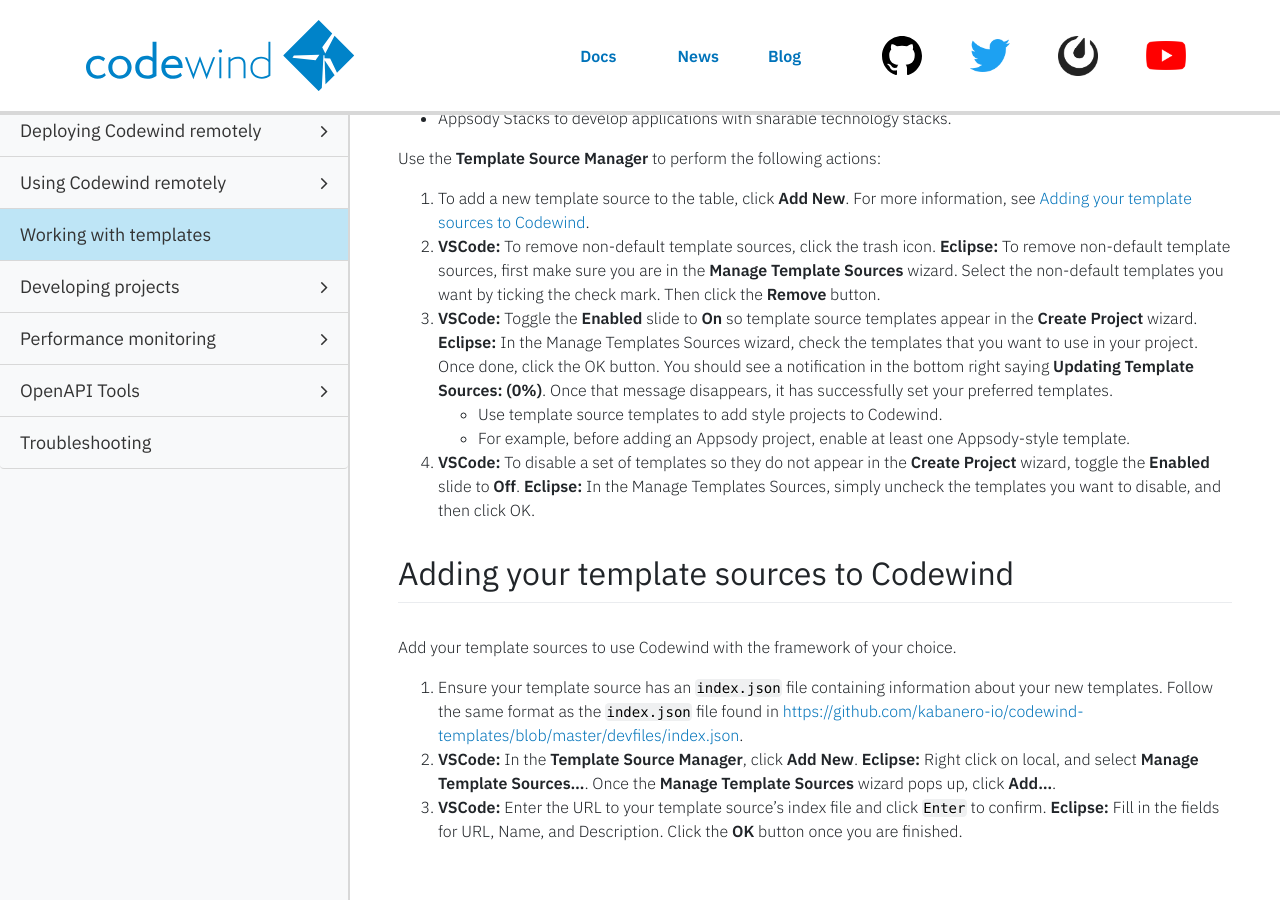
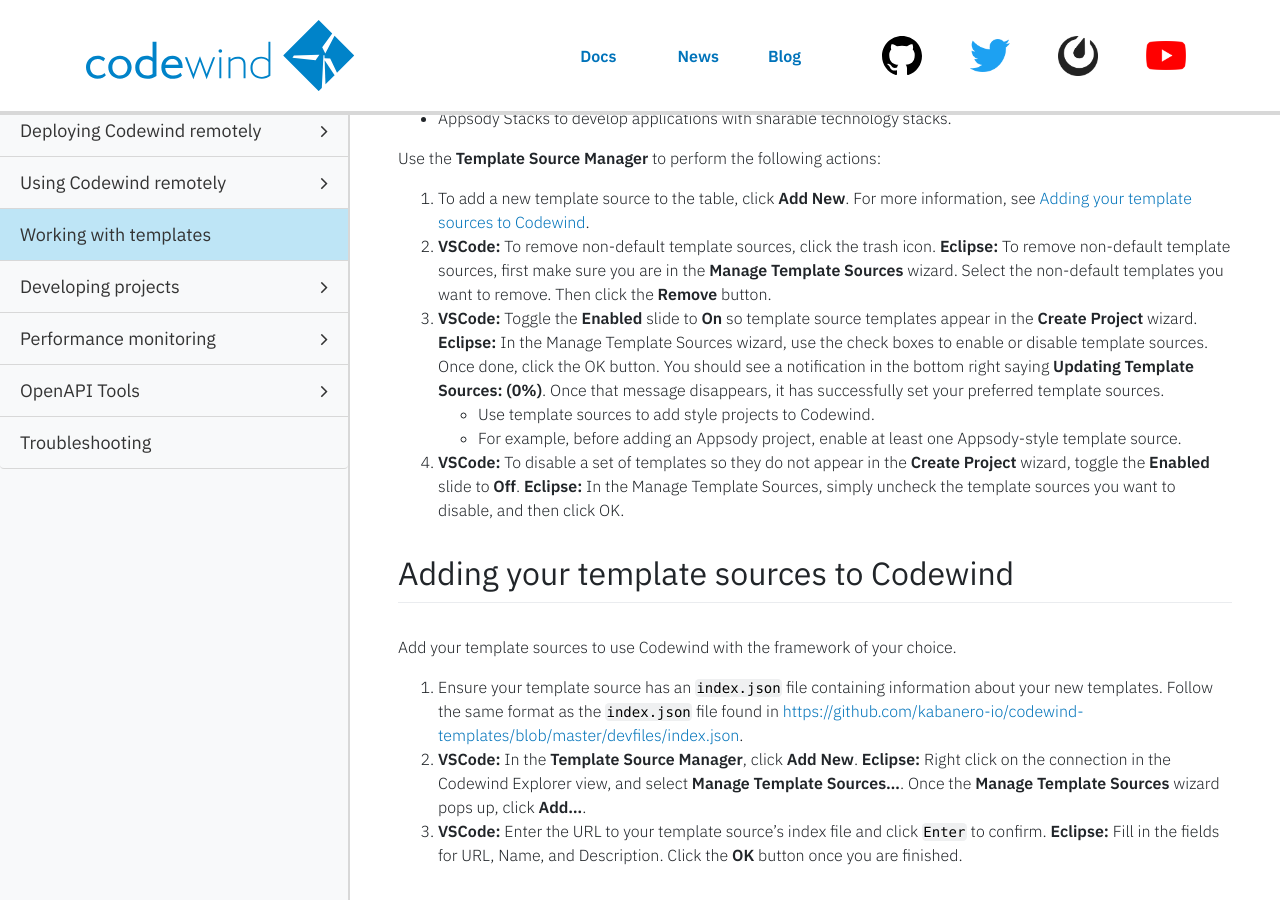
Before and after one commit to eclipse-archived/codewind-docs, a Jekyll site: the page built from docs/_documentations/workingwithtemplates.md, in a window 1280 px wide and 900 px high, scrolled down 823 px. Built offline with Jekyll 4.4.1, drawn with Linux system fonts in a browser that asks for light colours; nearby versions of some CDN libraries; comment, search, counter and statistics services are not loaded.

Commit message:
Update working with templates page
Various updates to the working with templates page

```diff
--- a/docs/_documentations/workingwithtemplates.md
+++ b/docs/_documentations/workingwithtemplates.md
@@ -34,19 +34,19 @@ Use the **Template Source Manager** to perform the following actions:
 
 1. To add a new template source to the table, click **Add New**. For more information, see [Adding your template sources to Codewind](#adding-your-template-sources-to-codewind).
 2. **VSCode:** To remove non-default template sources, click the trash icon.
-   **Eclipse:** To remove non-default template sources, first make sure you are in the **Manage Template Sources** wizard. Select the non-default templates you want by ticking the check mark. Then click the **Remove** button.
+   **Eclipse:** To remove non-default template sources, first make sure you are in the **Manage Template Sources** wizard. Select the non-default templates you want to remove. Then click the **Remove** button.
 3. **VSCode:** Toggle the **Enabled** slide to **On** so template source templates appear in the **Create Project** wizard.
-   **Eclipse:** In the Manage Templates Sources wizard, check the templates that you want to use in your project. Once done, click the OK button. You should see a notification in the bottom right saying **Updating Template Sources: (0%)**. Once that message disappears, it has successfully set your preferred templates.
-   * Use template source templates to add style projects to Codewind.
-   * For example, before adding an Appsody project, enable at least one Appsody-style template.
+   **Eclipse:** In the Manage Template Sources wizard, use the check boxes to enable or disable template sources. Once done, click the OK button. You should see a notification in the bottom right saying **Updating Template Sources: (0%)**. Once that message disappears, it has successfully set your preferred template sources.
+   * Use template sources to add style projects to Codewind.
+   * For example, before adding an Appsody project, enable at least one Appsody-style template source.
 4. **VSCode:** To disable a set of templates so they do not appear in the **Create Project** wizard, toggle the **Enabled** slide to **Off**.
-   **Eclipse:** In the Manage Templates Sources, simply uncheck the templates you want to disable, and then click OK.
+   **Eclipse:** In the Manage Template Sources, simply uncheck the template sources you want to disable, and then click OK.
 
 ## Adding your template sources to Codewind
 
 Add your template sources to use Codewind with the framework of your choice.
 1. Ensure your template source has an `index.json` file containing information about your new templates. Follow the same format as the `index.json` file found in [https://github.com/kabanero-io/codewind-templates/blob/master/devfiles/index.json](https://github.com/kabanero-io/codewind-templates/blob/master/devfiles/index.json).
 2. **VSCode:** In the **Template Source Manager**, click **Add New**.
-   **Eclipse:** Right click on local, and select **Manage Template Sources...**. Once the **Manage Template Sources** wizard pops up, click **Add...**.
+   **Eclipse:** Right click on the connection in the Codewind Explorer view, and select **Manage Template Sources...**. Once the **Manage Template Sources** wizard pops up, click **Add...**.
 3. **VSCode:** Enter the URL to your template source's index file and click `Enter` to confirm.
    **Eclipse:** Fill in the fields for URL, Name, and Description. Click the **OK** button once you are finished.
```
